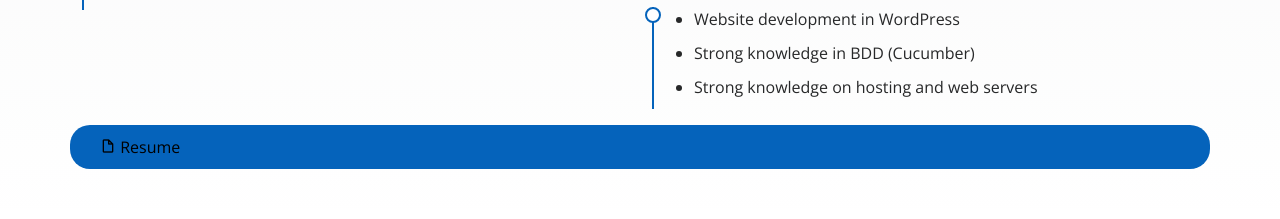
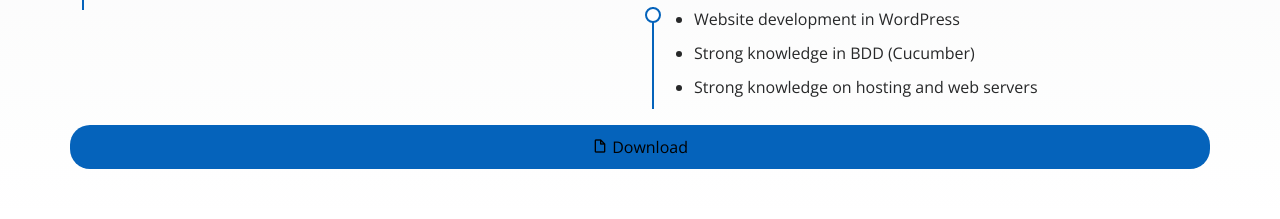
Before and after one commit to bharathish-diggavi/bharathish-diggavi.github.io, a plain HTML site: page index.html in a window 1280 px wide. Shown: the part 2433-2652 px from the top of the page. Drawn offline with nearby package versions, Linux system fonts and the light colour scheme; files whose address does not match are found by name.

Commit message:
Resume button changes

```diff
--- a/assets/css/style.css
+++ b/assets/css/style.css
@@ -1224,11 +1224,12 @@ section {
   font-size: 13px;
 }
 
-.download-btn {
+.download-btn, .download-btn:hover {
     background: #0563bb;
     padding: 10px 30px;
     border-radius: 20px;
     text-decoration: none;
     color: initial;
     appearance: button;
+    text-align: center;
 }
--- a/index.html
+++ b/index.html
@@ -265,8 +265,10 @@
             </div>
           </div>
           <div class="row">
-            <a class="download-btn" href="./assets/Resume-Bharathish-Diggavi.pdf"><i class="bx bx-file-blank"></i> <span>Resume</span></a
-            ></a>
+            <a class="download-btn" href="./assets/Resume-Bharathish-Diggavi.pdf">
+              <i class="bx bx-file-blank"></i>
+              <span>Download</span>
+             </a>
           </div>
         </div>
       </section>
```
